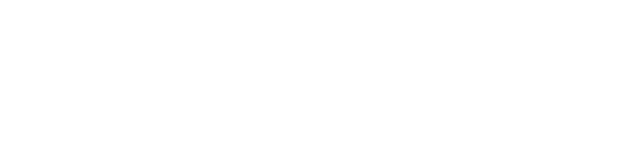
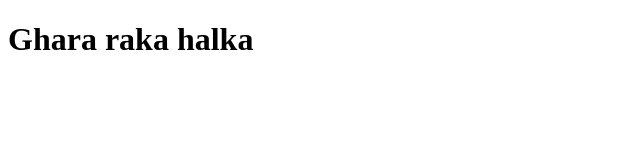
Before and after one commit to samisahir/Our_project, a plain HTML site: page index.html in a window 1280 px wide. Shown: the whole page, without its empty margins (0-640 px from the left). Drawn offline with Linux system fonts and the light colour scheme.

Commit message:
mal ra yeka

```diff
--- a/index.html
+++ b/index.html
@@ -7,6 +7,6 @@
     <title>Document</title>
 </head>
 <body>
-
+    <h1>Ghara raka halka </h1>
 </body>
 </html>
```
